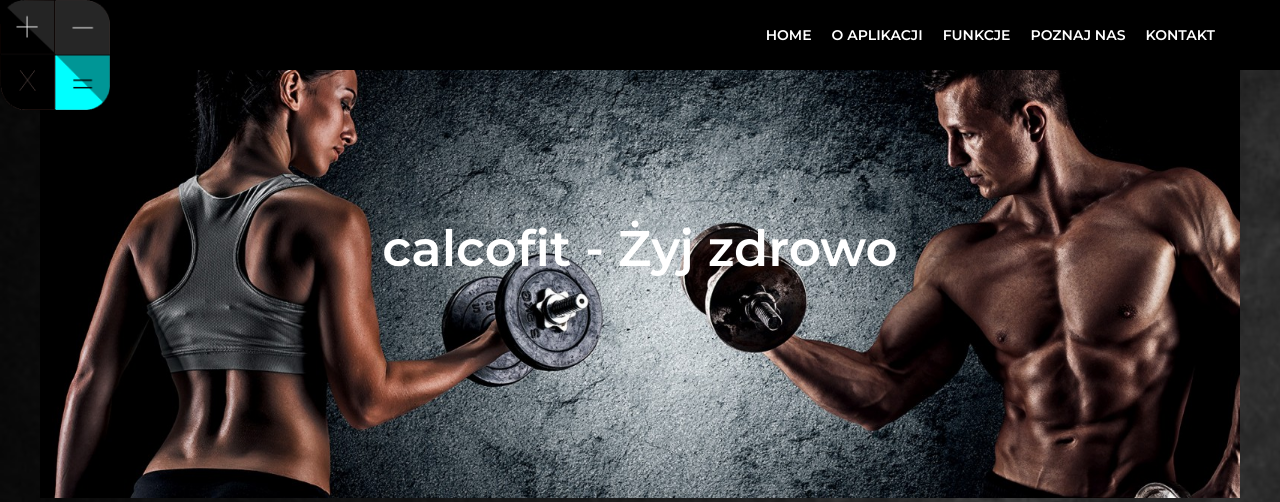
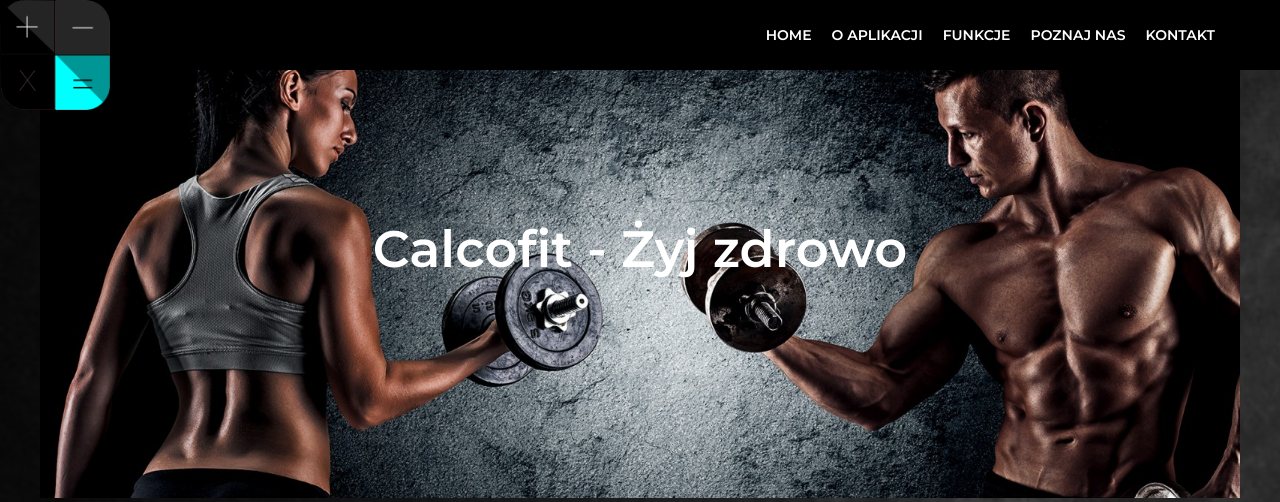
Before and after one commit to zakrza59/jfdd8-frontmeni, a PHP site: page / in a window 1280 px wide. Shown: the top 502 px of the page. Run offline with PHP 8.4, Linux system fonts and the light colour scheme.

Commit message:
cos cos end

```diff
--- a/css/main.css
+++ b/css/main.css
@@ -301,7 +301,8 @@
     position: relative;
     text-align: center;
     color: white;
-    font-size: 50px;
+    font-size: 4vw;
+    font-family: "Raleway", sans-serif bold;
 }
 
 .centered {
--- a/index.html
+++ b/index.html
@@ -50,7 +50,7 @@
             <div class="container-fluid">
                 <div class="row toitoi">
                     <img src="png/header.jpg" class="img-responsive glowa">
-                    <div class="centered">calcofit - Żyj zdrowo</div>
+                    <div class="centered">Calcofit - Żyj zdrowo</div>
                 </div>
             </div>
         </header>
```
